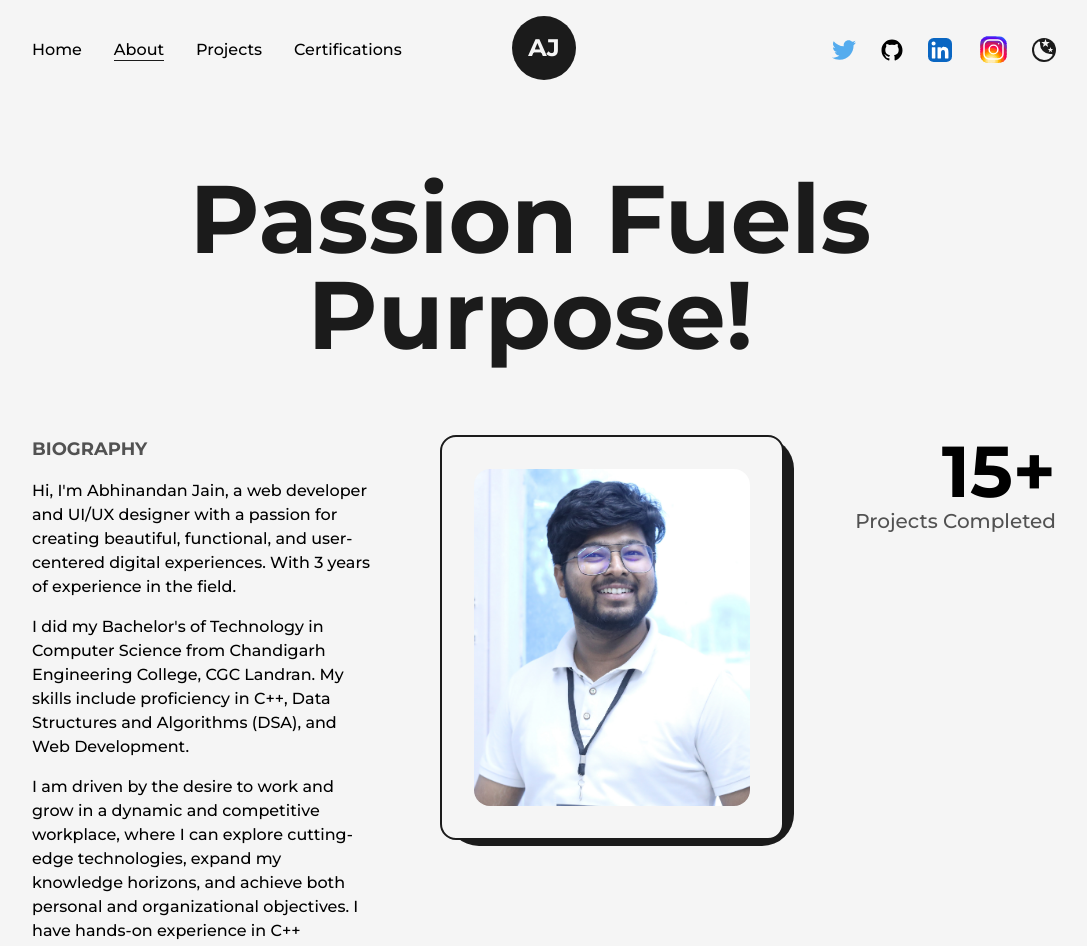
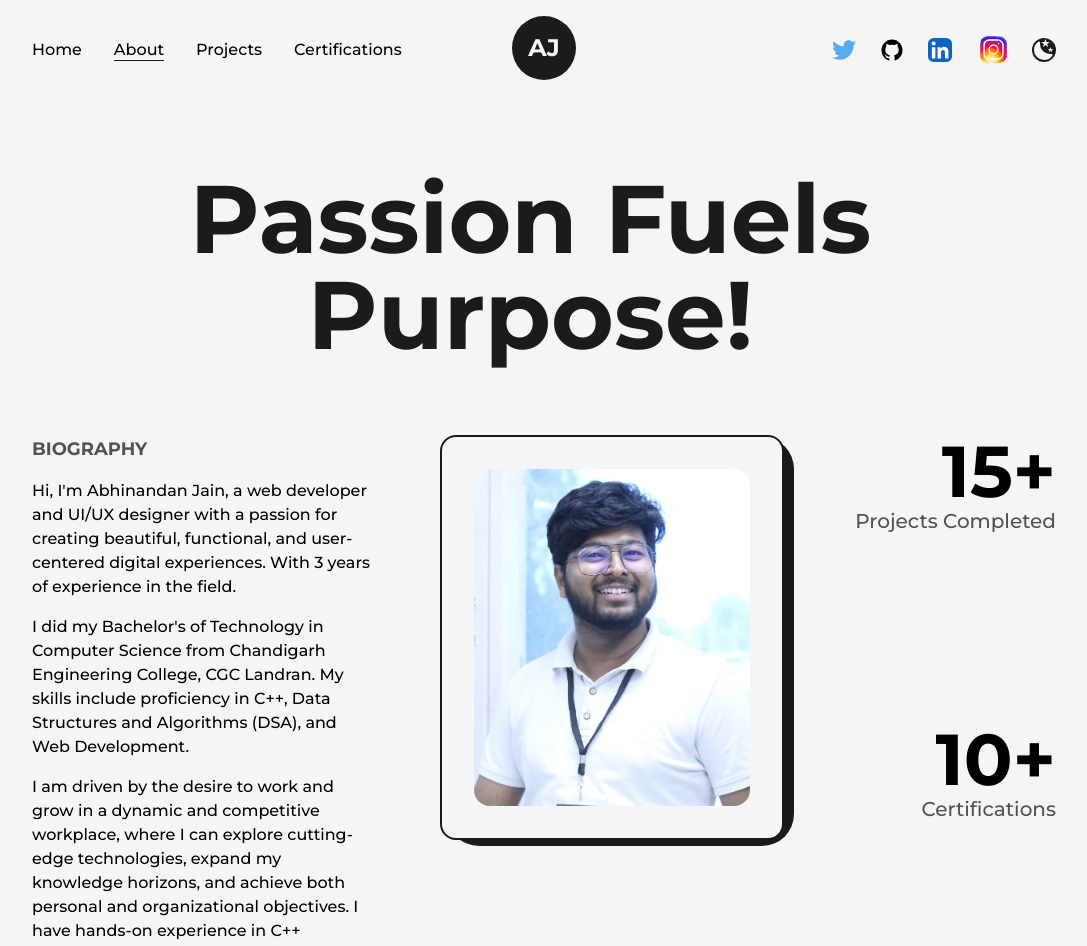
Before and after one commit to abhiiiijain/Portfoliooo, a Next.js app: page /about in a window 1280 px wide. Shown: the top 946 px of the page, without its empty margins (96-1183 px from the left). Built offline with nearby package versions, Linux system fonts and the light colour scheme.

Commit message:
certifications added

```diff
--- a/src/pages/about.js
+++ b/src/pages/about.js
@@ -120,13 +120,13 @@ const about = () => {
                 className="flex flex-col items-end justify-center xl:items-center
                 ">
                 <span className="iniline-block text-7xl font-bold md:text-6xl sm:text-5xl xs:text-4xl ">
-                  {/* <AnimatedNumbers value={10} />+ */}
+                  <AnimatedNumbers value={10} />+
                 </span>
                 <h2
                   className="text-xl font-medium capitalize text-dark/75 dark:text-light/75
                   xl:text-center md:text-lg sm:text-base xs:text-sm
                   ">
-                  {/* Certifications */}
+                  Certifications
                 </h2>
               </div>
 
```
